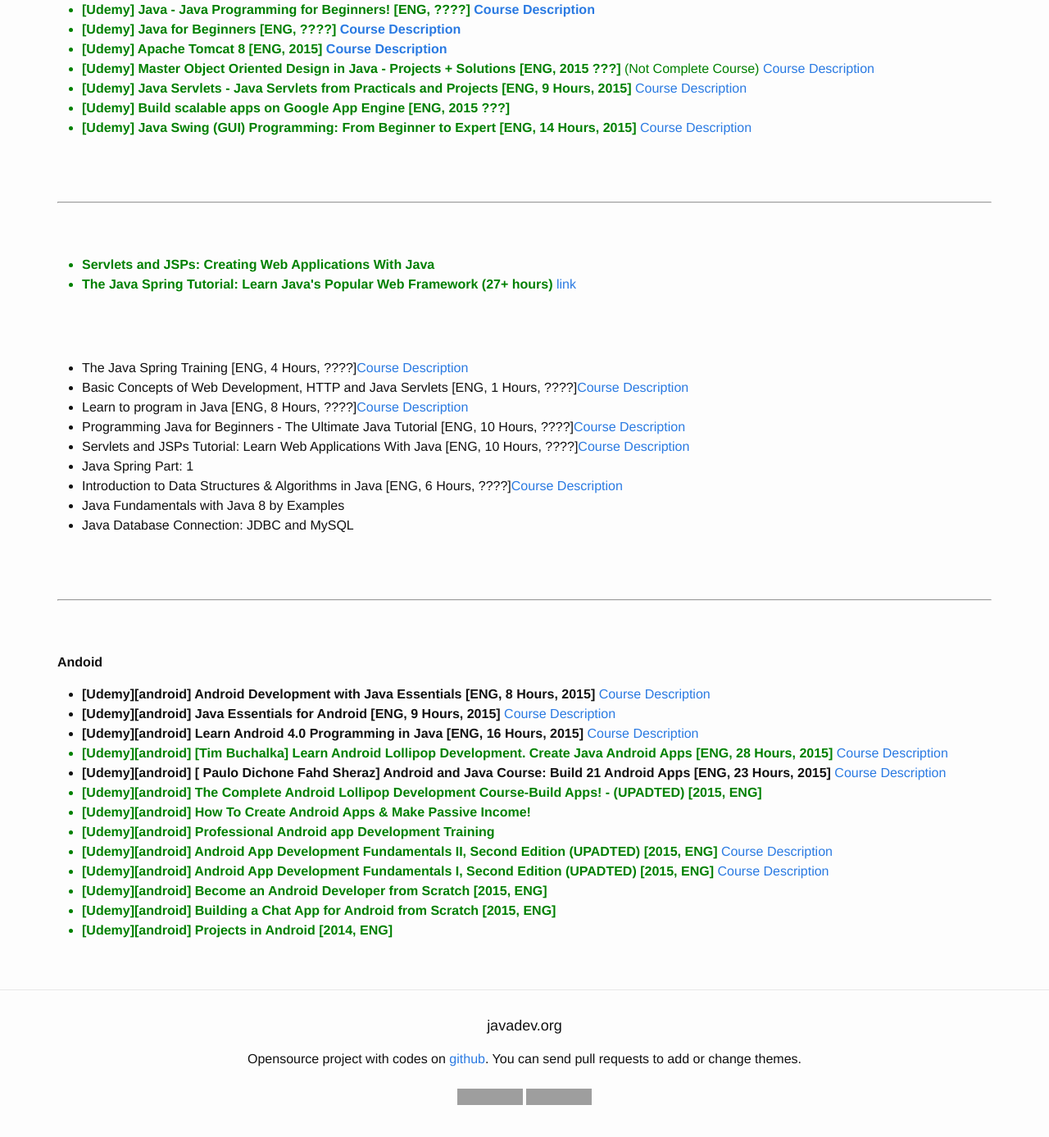
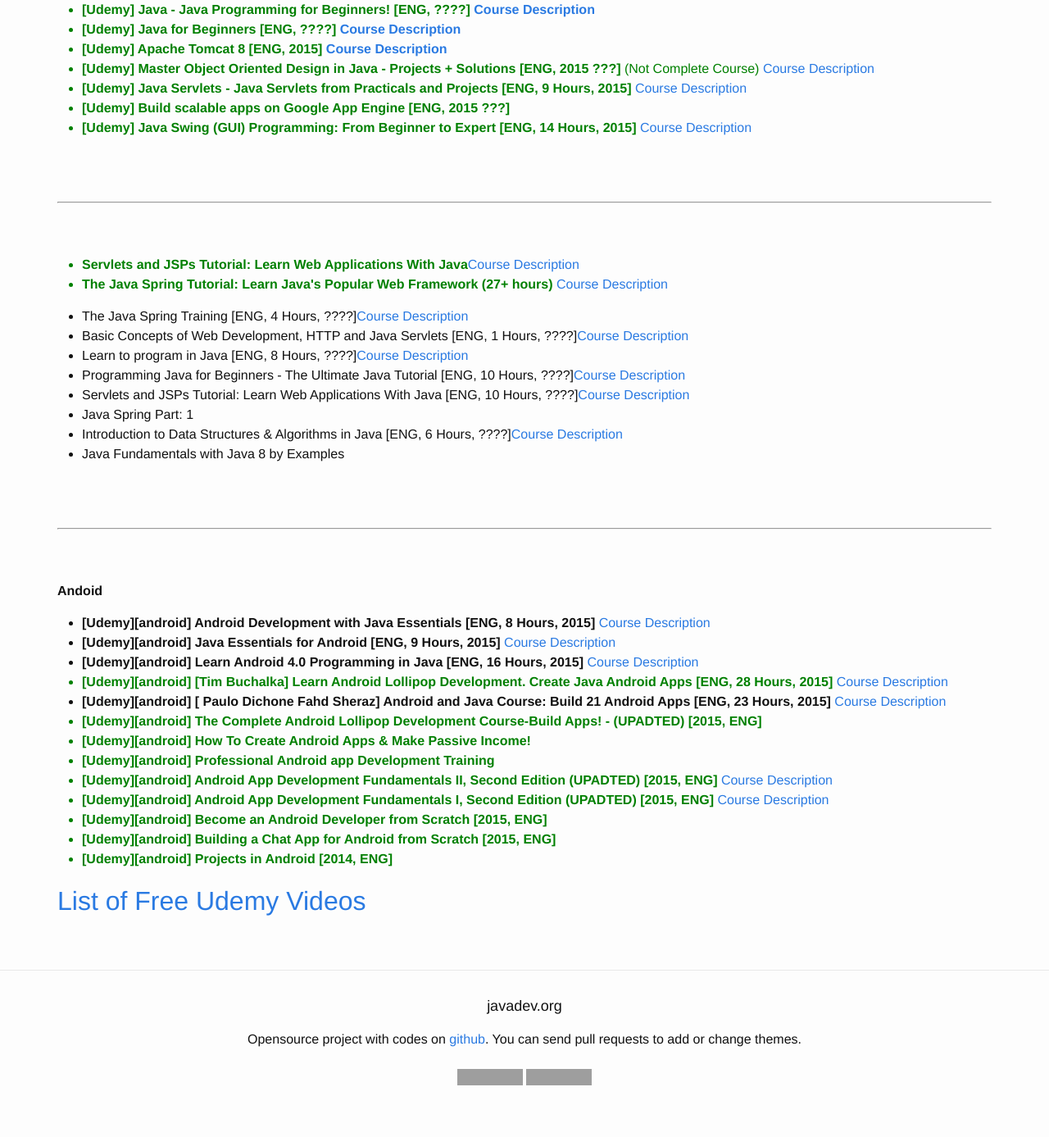
Before and after one commit to webmakaka/javadev.org, a Jekyll site: the page built from website/library/collections/video/paid/udemy.md, in a window 1280 px wide and 1400 px high, scrolled down 1106 px. Shown: the top 1387 px of the window at 82% size. Built offline with Jekyll 4.4.1, drawn with Linux system fonts in a browser that asks for light colours; grey boxes are pictures that could not be loaded.

Commit message:
Update udemy.md

```diff
--- a/website/library/collections/video/paid/udemy.md
+++ b/website/library/collections/video/paid/udemy.md
@@ -66,11 +66,10 @@
 
 <ul>
 
-<li style="color:green"><strong>Servlets and JSPs: Creating Web Applications With Java</strong></li>
-<li style="color:green"><strong>The Java Spring Tutorial: Learn Java's Popular Web Framework (27+ hours)</strong> <a href="https://www.udemy.com/javaspring/">link</a> </li>
+<li style="color:green"><strong>Servlets and JSPs Tutorial: Learn Web Applications With Java</strong><a href="https://www.udemy.com/javawebtut/">Course Description</a> </li>
+<li style="color:green"><strong>The Java Spring Tutorial: Learn Java's Popular Web Framework (27+ hours)</strong> <a href="https://www.udemy.com/javaspring/">Course Description</a> </li>
 </ul>
 
-<br/><br/>
 
 <ul>
 
@@ -85,7 +84,6 @@
 	<li>Java Spring Part: 1</li>
 	<li>Introduction to Data Structures & Algorithms in Java [ENG, 6 Hours, ????]<a href="https://www.udemy.com/introduction-to-data-structures-algorithms-in-java/">Course Description</a></li>
 	<li>Java Fundamentals with Java 8 by Examples </li>
-	<li>Java Database Connection: JDBC and MySQL</li>
 </ul>
 
 
@@ -116,3 +114,7 @@
 <li style="color:green"><strong>[Udemy][android] Building a Chat App for Android from Scratch [2015, ENG] </strong></li>
 <li style="color:green"><strong>[Udemy][android] Projects in Android [2014, ENG]</strong></li>
 </ul>
+
+
+
+<h2><a href="http://javadev.org/library/udemy/java/free/">List of Free Udemy Videos</a></h2>
```
